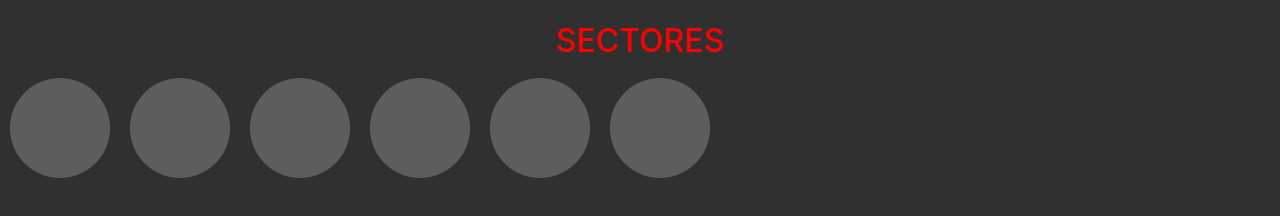
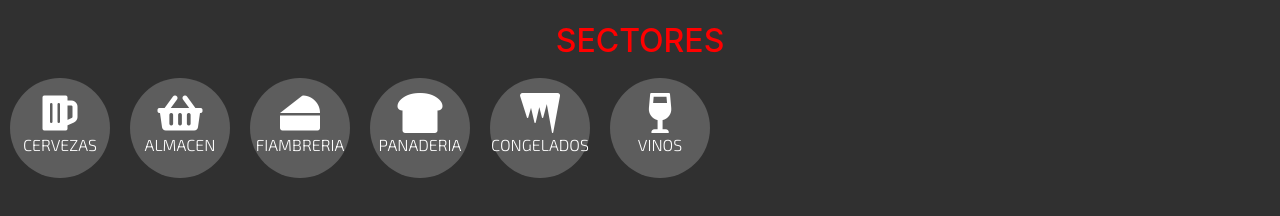
Before and after one commit to LeoNardelli01/ricosurOnline, a plain HTML site: page index.html in a window 1280 px wide. Shown: the part 808-1024 px from the top of the page. Drawn offline with nearby package versions, Linux system fonts and the light colour scheme.

Commit message:
slider horizontal con iconos

```diff
--- a/css/index.css
+++ b/css/index.css
@@ -85,9 +85,18 @@ header .logo{
   height: 100px;
   background-color: rgb(93, 93, 93);
   margin: 10px;
+  padding-top: 10px;
   border-radius: 150px;
+  display: flex;
+  justify-content: center;
+  align-items: center;
+  flex-direction: column;
+
 }
 
+.slider .sector i{
+  font-size: 40px;
+}
 
 
 .pantalla-tres{
--- a/index.html
+++ b/index.html
@@ -44,22 +44,28 @@
           <div class="slider">
 
             <div class="sector">
-
+              <i class="fas fa-beer"></i>
+              <p>CERVEZAS</p>
             </div>
             <div class="sector">
-
+              <i class="fas fa-shopping-basket"></i>
+              <p>ALMACEN</p>
             </div>
             <div class="sector">
-
+              <i class="fas fa-cheese"></i>
+              <p>FIAMBRERIA</p>
             </div>
             <div class="sector">
-
+              <i class="fas fa-bread-slice"></i>
+              <p>PANADERIA</p>
             </div>
             <div class="sector">
-
+              <i class="fas fa-icicles"></i>
+              <p>CONGELADOS</p>
             </div>
             <div class="sector">
-
+              <i class="fas fa-wine-glass-alt"></i>
+              <p>VINOS</p>
             </div>
 
 
--- a/js/index.js
+++ b/js/index.js
@@ -26,7 +26,7 @@ $(function(){
     if (scrollPorcentaje >= 0) {
       pantalla_uno.css('opacity', (scrollPorcentaje - 0.05));
     } else{
-      pantalla_uno.css('opacity', (scrollPorcentaje + 0.58));
+      pantalla_uno.css('opacity', (scrollPorcentaje + 0.40));
     }
 
     //fadeOut y fadeIn de header
```
